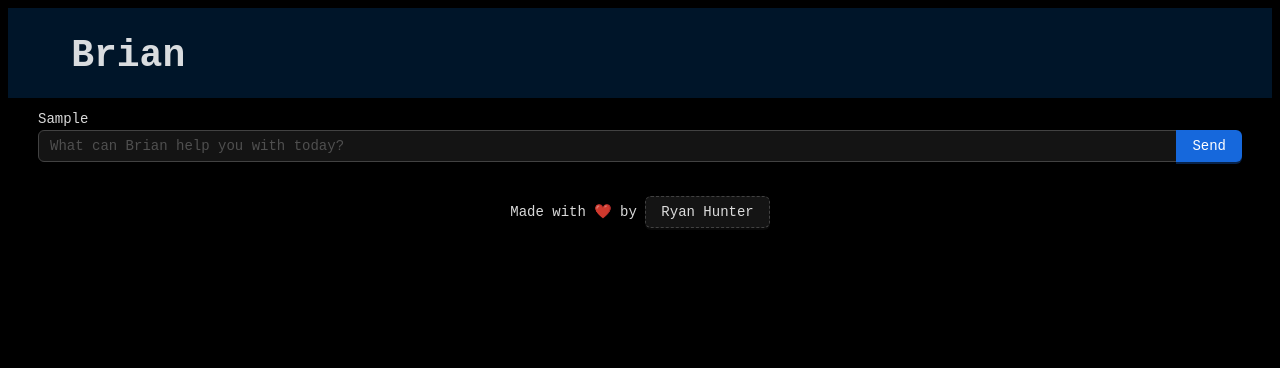
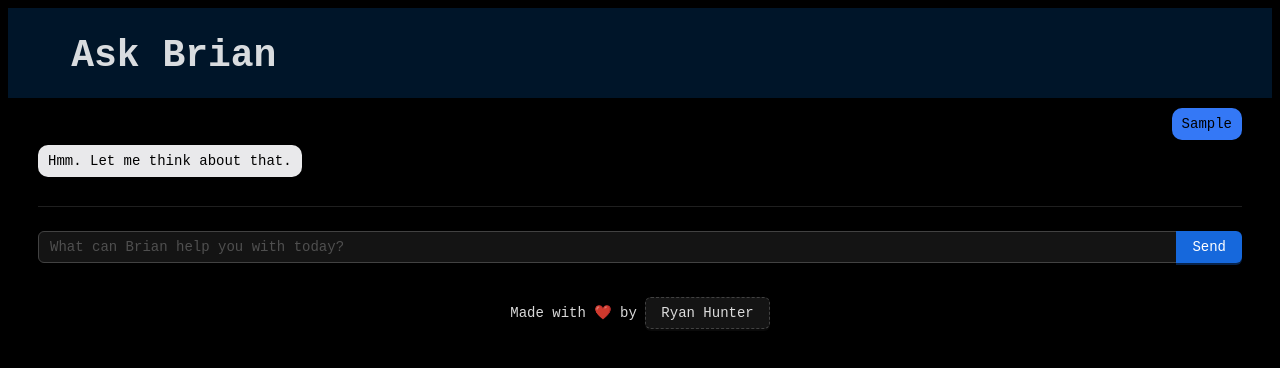
Before and after one commit to iap128/brian, a React (Create React App) app: page / in a window 1280 px wide. Both pictures are taken after typing "Sample" into the empty fields and a click on the button "Send". Shown: the top 368 px of the page. Built offline with nearby package versions, Linux system fonts and the light colour scheme.

Commit message:
Added message bubbles

```diff
--- a/package.json
+++ b/package.json
@@ -15,6 +15,7 @@
     "react": "^18.3.1",
     "react-dom": "^18.3.1",
     "react-scripts": "5.0.1",
+    "react-spinners": "^0.13.8",
     "typescript": "^4.4.2",
     "web-vitals": "^2.1.0"
   },
--- a/src/App.tsx
+++ b/src/App.tsx
@@ -16,7 +16,7 @@ function App() {
           padding: '0px 5%',
         }}
       >
-        <Typography.Title>Brian</Typography.Title>
+        <Typography.Title>Ask Brian</Typography.Title>
       </Header>
 
       <Content style={{ padding: '10px 30px' }}>
--- a/src/chatUI/Chat.tsx
+++ b/src/chatUI/Chat.tsx
@@ -1,27 +1,41 @@
-import { Button, Input, Space, Typography } from "antd";
+import { Button, Divider, Input, Space } from "antd";
 import { useState } from "react";
+import ChatBubble, { ChatProps } from "./ChatBubble";
 
 const Chat = () => {
     //temporary array of questions
-    const [questions, setQuestions] = useState<string[]>([]);
+    const [messages, setMessages] = useState<ChatProps[]>([]);
 
     const [field, setField] = useState("");
 
     const submitQuestion = () => {
-        setQuestions([...questions, field]);
+        const question: ChatProps = {
+            message: field,
+            messageType: "question",
+        };
+
+        const answer: ChatProps = {
+            message: "Hmm. Let me think about that.",
+            messageType: "answer",
+        };
+
+        setMessages([...messages, question, answer]);
         setField("");
     };
 
     return (
         <div>
             <div style={{ display: 'flex', flexDirection: 'column' }}>
-            {questions.map(question => (
-                <Typography.Text>{question}</Typography.Text>
+            {messages.map(message => (
+                <ChatBubble {...message} />
             ))}
             </div>
+
+            <Divider />
+
             <Space.Compact block>
-            <Input placeholder="What can Brian help you with today?" value={field} onChange={e => setField(e.target.value)} onPressEnter={submitQuestion}/>
-            <Button type="primary" onClick={submitQuestion}>Send</Button>
+                <Input placeholder="What can Brian help you with today?" value={field} onChange={e => setField(e.target.value)} onPressEnter={submitQuestion}/>
+                <Button type="primary" onClick={submitQuestion}>Send</Button>
             </Space.Compact>
         </div>
     );
--- /dev/null
+++ b/src/chatUI/ChatBubble.tsx
@@ -0,0 +1,23 @@
+import { Typography } from "antd";
+import { FC } from "react";
+
+export interface ChatProps {
+    message: string;
+    messageType: "question" | "answer";
+}
+
+const ChatBubble: FC<ChatProps> = ({ message, messageType }) => {
+    return (
+        <div style={{
+            padding: '5px 10px',
+            borderRadius: '10px',
+            marginBottom: '5px',
+            backgroundColor: messageType === 'question' ? '#3478f6' : '#e9e9eb',
+            alignSelf: messageType === 'question' ? 'flex-end' : 'flex-start',
+        }}>
+            <Typography.Text style={{ color: 'black' }}>{message}</Typography.Text>
+        </div>
+    )
+};
+
+export default ChatBubble;
```
Also changed, not shown: src/chatUI/LoadingAnswer.tsx (added, +18 -0 lines), 1 other file (tests, documents, lock files or other folders).
